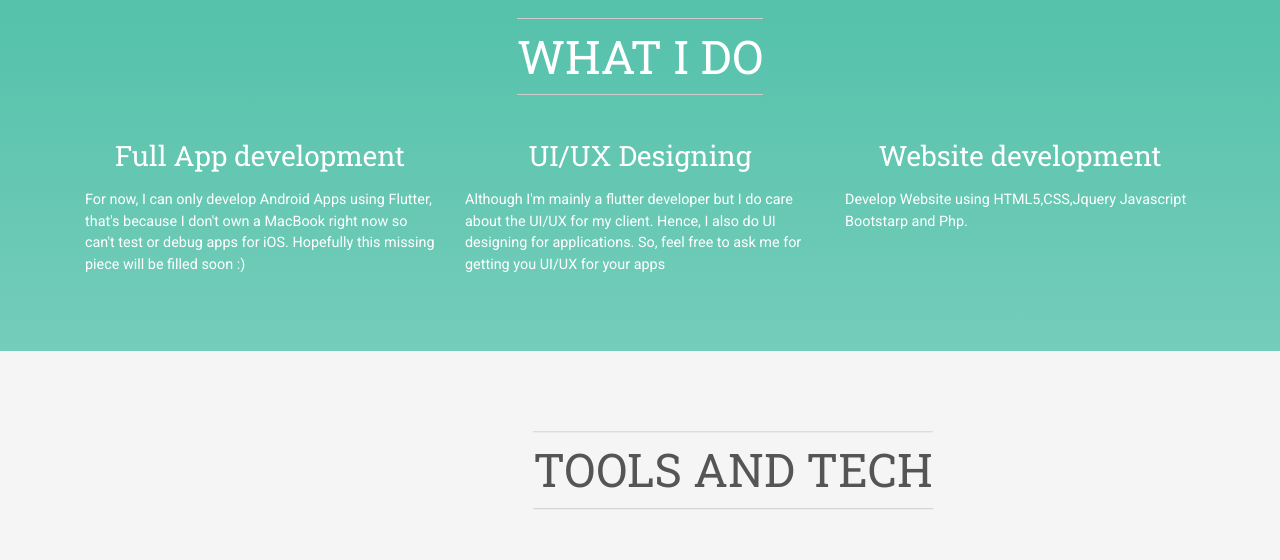
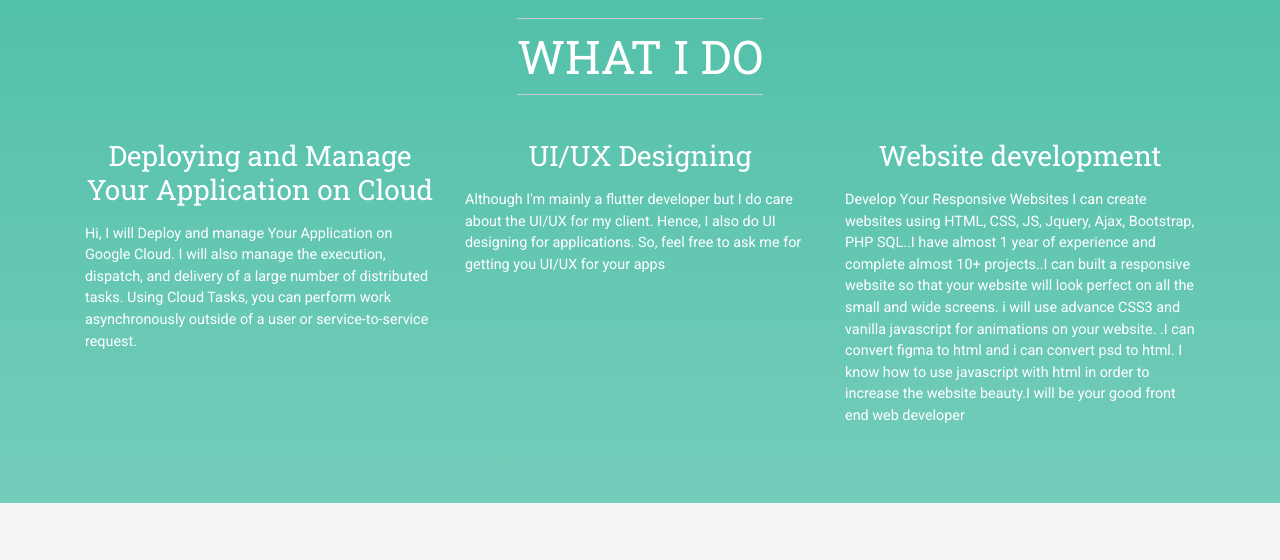
Before and after one commit to kashir-hasnain/kashir-hasnain.github.io, a plain HTML site: page index.html in a window 1280 px wide. Shown: the part 1500-2060 px from the top of the page. Drawn offline with nearby package versions, Linux system fonts and the light colour scheme.

Commit message:
Update index.html

```diff
--- a/index.html
+++ b/index.html
@@ -98,8 +98,8 @@
         <div class="row services text-center">
           <div data-animate="fadeInUp" class="col-lg-4">
 
-            <h3 class="heading mb-3 text-400">Full App development</h3>
-            <p class="text-left description">For now, I can only develop Android Apps using Flutter, that's because I don't own a MacBook right now so can't test or debug apps for iOS. Hopefully this missing piece will be filled soon :)</p>
+            <h3 class="heading mb-3 text-400">Deploying and Manage Your Application on Cloud</h3>
+            <p class="text-left description">Hi, I will Deploy and manage Your Application on Google Cloud. I will also manage the execution, dispatch, and delivery of a large number of distributed tasks. Using Cloud Tasks, you can perform work asynchronously outside of a user or service-to-service request.</p>
           </div>
           <div data-animate="fadeInUp" class="col-lg-4">
 
@@ -109,7 +109,7 @@
           <div data-animate="fadeInUp" class="col-lg-4">
 
             <h3 class="heading mb-3 text-400">Website development</h3>
-            <p class="text-left description">Develop Website using HTML5,CSS,Jquery Javascript Bootstarp and Php. </p>
+            <p class="text-left description">Develop Your Responsive Websites I can create websites using HTML, CSS, JS, Jquery, Ajax, Bootstrap, PHP SQL..I have almost 1 year of experience and complete almost 10+ projects..I can built a responsive website so that your website will look perfect on all the small and wide screens. i will use advance CSS3 and vanilla javascript for animations on your website. .I can convert figma to html and i can convert psd to html. I know how to use javascript with html in order to increase the website beauty.I will be your good front end web developer  </p>
           </div>
         </div>
 
```
